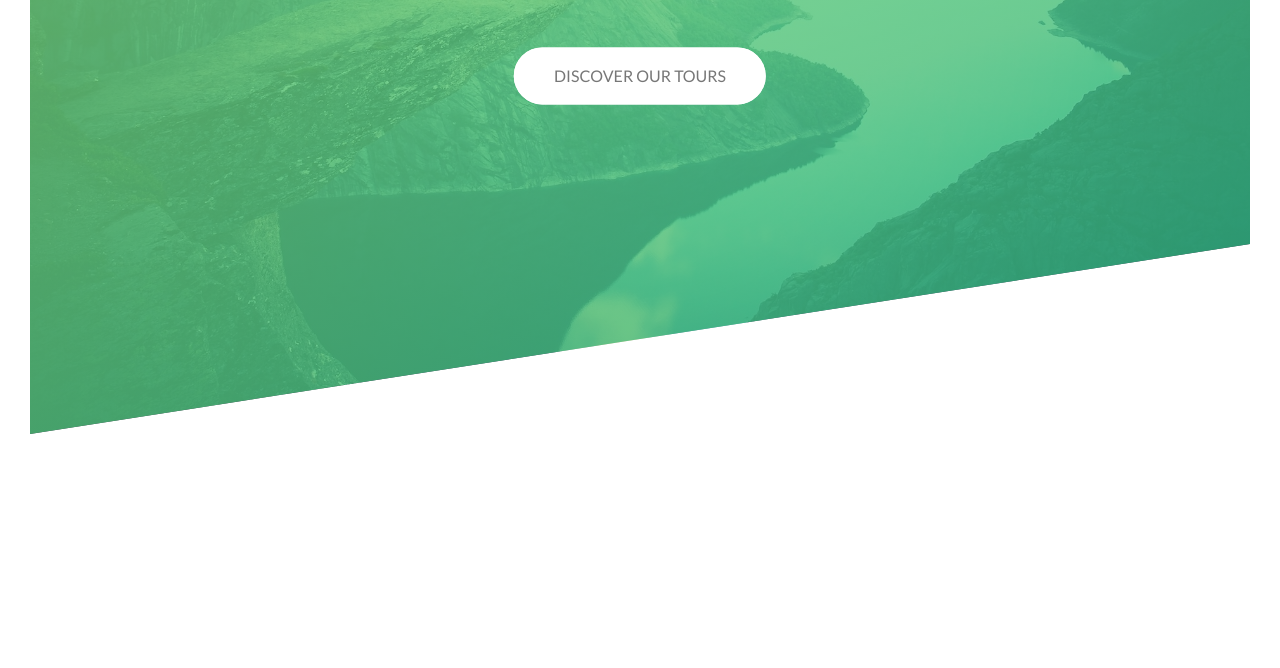
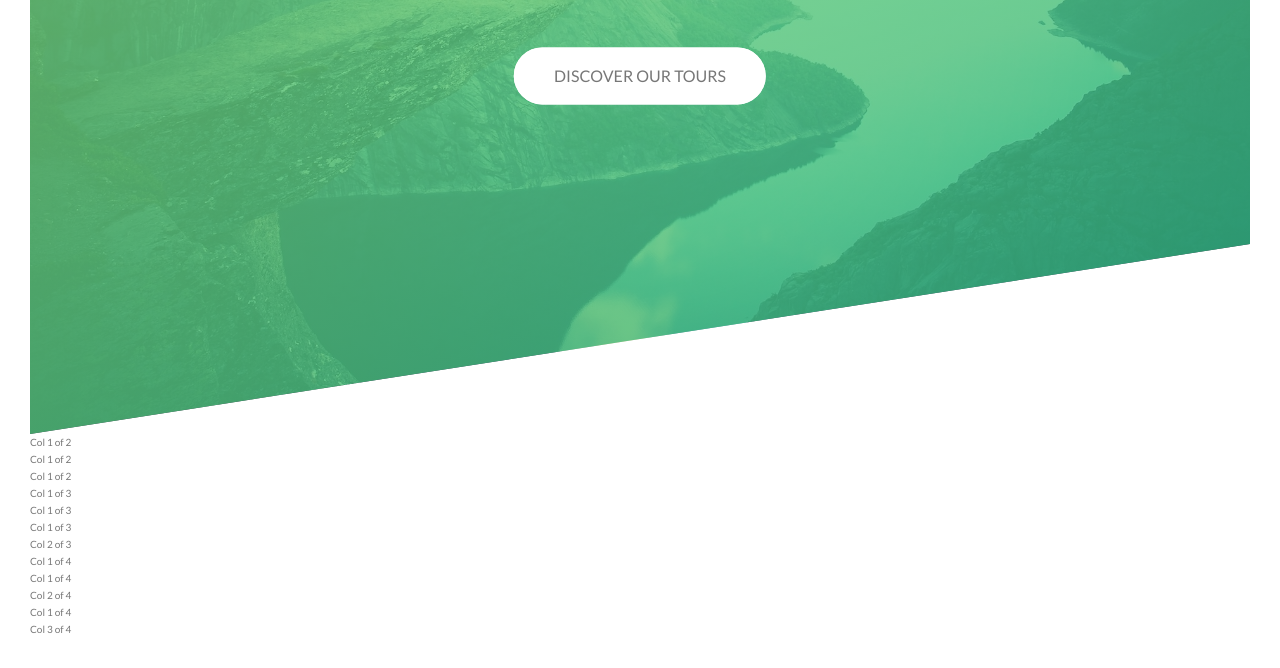
Before and after one commit to sarahflynn/natours, a website: page index.html in a window 1280 px wide. Shown: the part 356-1024 px from the top of the page. Before the commit the page ends 820 px from the top, so only its background shows below. Drawn offline with Linux system fonts and the light colour scheme.

Commit message:
added float grid practice section to html

```diff
--- a/index.html
+++ b/index.html
@@ -24,6 +24,54 @@
                 <a href="#" class="btn btn--white btn--animated">Discover our tours</a>
             </div>
         </header>
+        <section class="grid-test">
+            <div class="row">
+                <div class="col-1-of-2">
+                    Col 1 of 2
+                </div>
+                <div class="col-1-of-2">
+                    Col 1 of 2
+                </div>
+            </div>
+            <div class="row">
+                <div class="col-1-of-3">
+                    Col 1 of 2
+                </div>
+                <div class="col-1-of-3">
+                    Col 1 of 3
+                </div>
+                <div class="col-1-of-3">
+                    Col 1 of 3
+                </div>
+            </div>
+            <div class="row">
+                <div class="col-1-of-3">
+                    Col 1 of 3
+                </div>
+                <div class="col-2-of-3">
+                    Col 2 of 3
+                </div>
+            </div>
+            <div class="row">
+                <div class="col-1-of-4">
+                    Col 1 of 4
+                </div>
+                <div class="col-1-of-4">
+                    Col 1 of 4
+                </div>
+                <div class="col-2-of-4">
+                    Col 2 of 4
+                </div>
+            </div>
+            <div class="row">
+                <div class="col-1-of-4">
+                    Col 1 of 4
+                </div>
+                <div class="col-3-of-4">
+                    Col 3 of 4
+                </div>
+            </div>
+        </section>
 
     </body>
 </html>
--- a/package.json
+++ b/package.json
@@ -17,6 +17,7 @@
   },
   "homepage": "https://github.com/sarahflynn/natours#readme",
   "devDependencies": {
+    "eslint": "^5.15.2",
     "node-sass": "^4.11.0"
   }
 }
```
Also changed, not shown: 1 other file.
